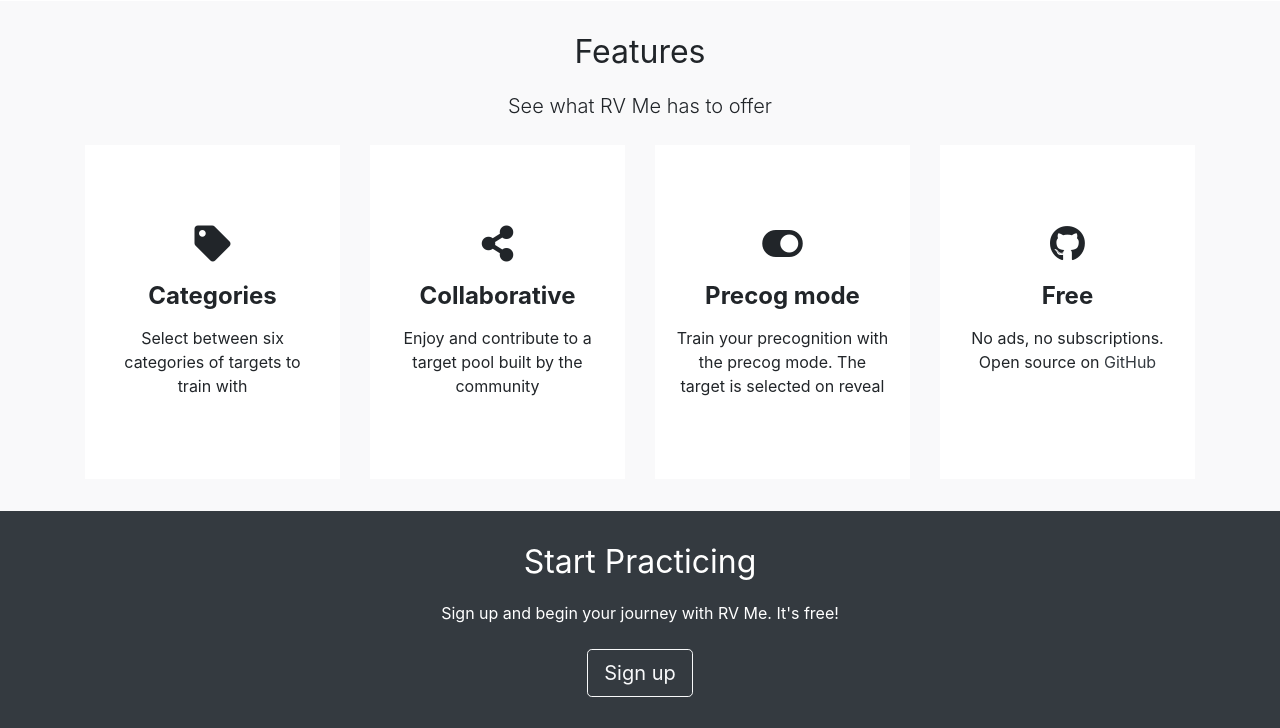
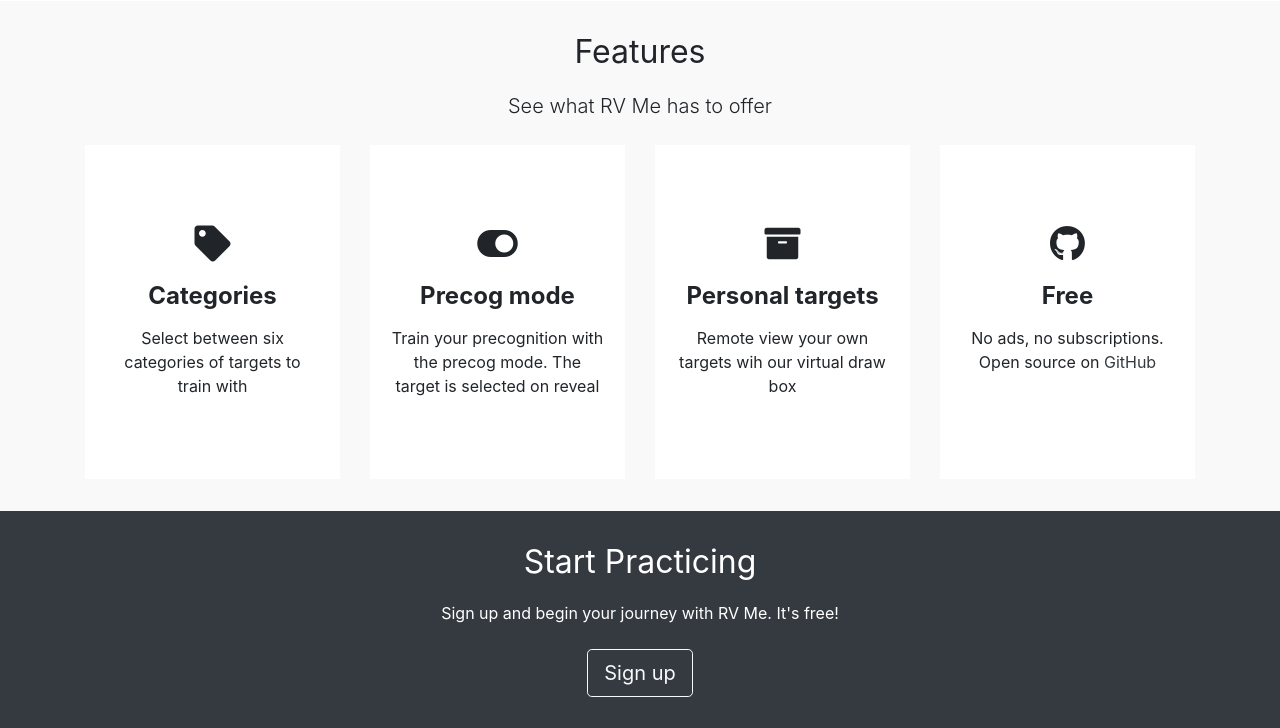
Before and after one commit to nykotar/rvme, a Django app: page / in a window 1280 px wide. Shown: the part 782-1510 px from the top of the page. Run offline with Django 3.2, Linux system fonts and the light colour scheme; some libraries are stand-ins or nearby versions.

Commit message:
Add personal targets in feature list

```diff
--- a/templates/index.html
+++ b/templates/index.html
@@ -46,16 +46,16 @@
         </div>
         <div class="col-lg-3 col-md-6 d-flex align-items-stretch mt-2">
           <div class="icon-box">
-            <div class="icon"><i class="fas fa-share-alt"></i></div>
-            <h4>Collaborative</h4>
-            <p>Enjoy and contribute to a target pool built by the community</p>
+            <div class="icon"><i class="fas fa-toggle-on"></i></div>
+            <h4>Precog mode</h4>
+            <p>Train your precognition with the precog mode. The target is selected on reveal</p>
           </div>
         </div>
         <div class="col-lg-3 col-md-6 d-flex align-items-stretch mt-2">
           <div class="icon-box">
-            <div class="icon"><i class="fas fa-toggle-on"></i></div>
-            <h4>Precog mode</h4>
-            <p>Train your precognition with the precog mode. The target is selected on reveal</p>
+            <div class="icon"><i class="fas fa-archive"></i></div>
+            <h4>Personal targets</h4>
+            <p>Remote view your own targets wih our virtual draw box</p>
           </div>
         </div>
         <div class="col-lg-3 col-md-6 d-flex align-items-stretch mt-2">
```
Also changed, not shown: README.md.
